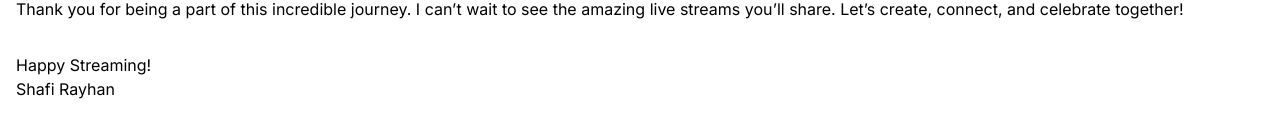
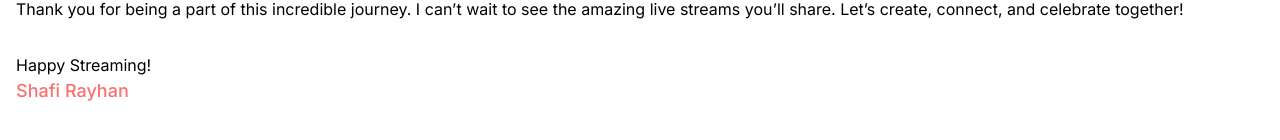
Before and after one commit to r-shafi/bdix-stream, a Next.js app: page /announcement in a window 1280 px wide. Shown: the part 502-642 px from the top of the page. Built offline with nearby package versions, Linux system fonts and the light colour scheme.

Commit message:
add link

```diff
--- a/app/(routes)/announcement/page.tsx
+++ b/app/(routes)/announcement/page.tsx
@@ -43,7 +43,13 @@ const Page = () => {
       </p>
 
       <p className="mt-4">
-        Happy Streaming! <br /> Shafi Rayhan
+        Happy Streaming! <br />{' '}
+        <a
+          href="mailto:rayhanshafi7@gmail.com"
+          className="text-red-400 font-medium text-lg hover:underline"
+        >
+          Shafi Rayhan
+        </a>
       </p>
     </div>
   );
```
